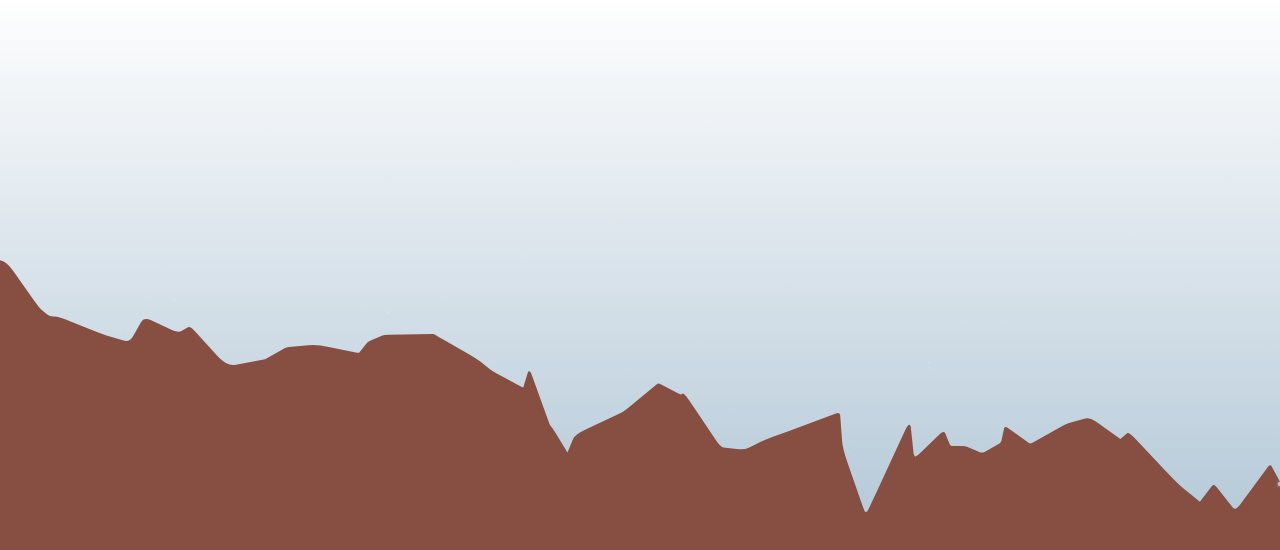
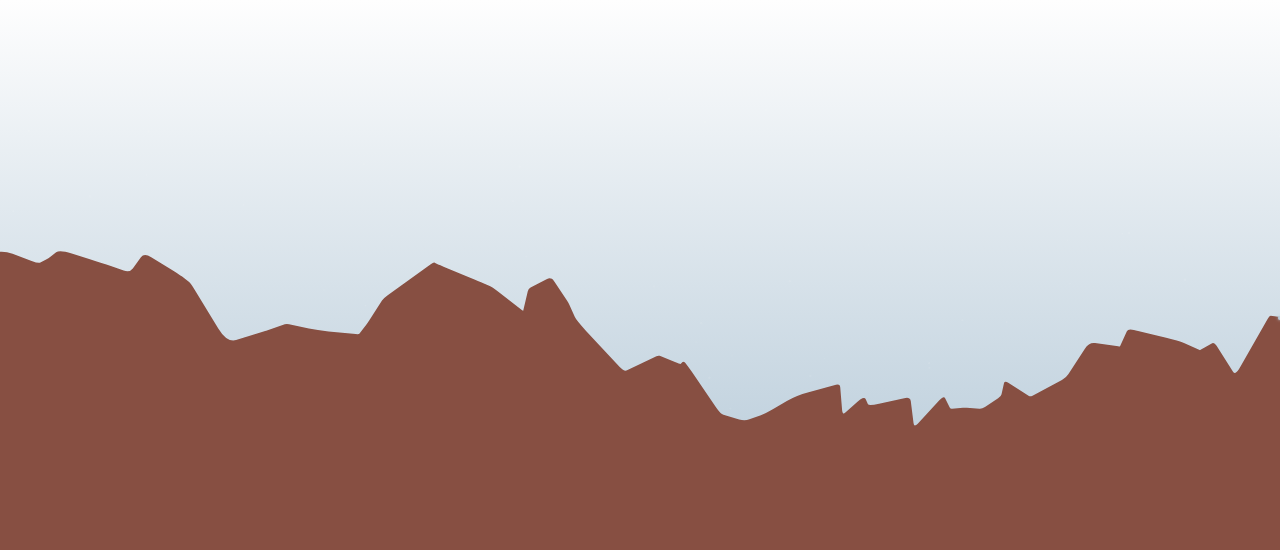
Before and after one commit to tgmf/egypt-rockline, a plain HTML site: page index.html in a window 1280 px wide. Drawn offline with Linux system fonts and the light colour scheme; animation ran at ten frames a second.

```diff
--- a/index.html
+++ b/index.html
@@ -55,11 +55,11 @@
   // rock shape
   octaves: 7,            // layers of detail
   baseFreq: 1100,        // size in px of the biggest features
-  octaveGain: 0.6,       // how strong each finer layer is
-  octaveFreq: 2.2,       // how much finer each layer gets
+  octaveGain: 0.62,       // how strong each finer layer is
+  octaveFreq: 1.618,       // how much finer each layer gets
   stepLevels: 7,         // number of cliff terraces
   stepSharp: 7,          // steepness of the cliff faces
-  stepMix: 0.65,         // 0 = smooth hills, 1 = all terraces
+  stepMix: 0.48,         // 0 = smooth hills, 1 = all terraces
   crumbleMid: 0.03,      // jitter amounts: medium, fine, blocky
   crumbleFine: 0.025,
   crumbleBlock: 0.035,
@@ -67,7 +67,7 @@
 
   // swing: amplitude wanders slowly between calm stretches and big lunges
   swingMin: 0.7,         // calmest amplitude
-  swingRange: 1.5,       // extra amplitude in big lunges
+  swingRange: 1.25,       // extra amplitude in big lunges
   swingLength: 2200,     // px length of a calm/lunge stretch
   swingWobble: 0.3,      // fast extra wobble in amplitude
   swingWobbleLength: 600,
```
Also changed, not shown: favicon.svg.
